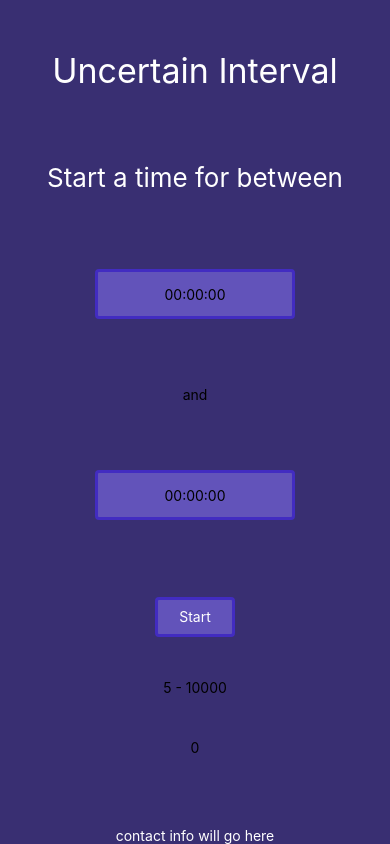
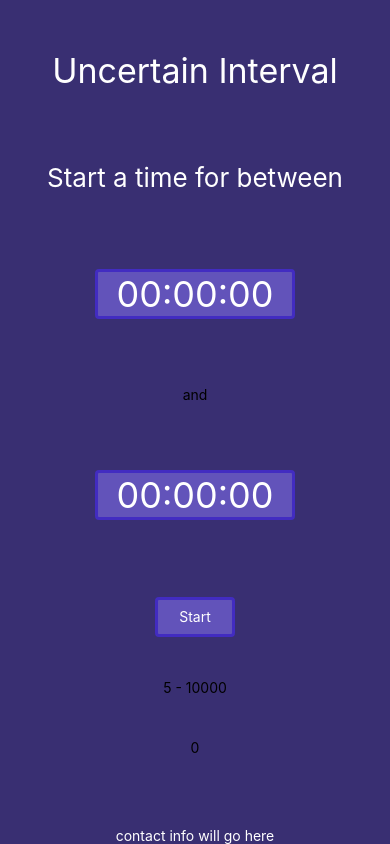
Before and after one commit to mfbadr/uncertain-interval, a React Native app: screen / in a window 390 px wide. Built offline with nearby package versions, Linux system fonts and the light colour scheme.

Commit message:
style inputs

```diff
--- a/app/components/TimerInput/styles.js
+++ b/app/components/TimerInput/styles.js
@@ -9,8 +9,13 @@ const styles = {
     textAlign: 'center',
     width: 200,
     height: 50,
+    color: '#FFF',
+    fontSize: 36
   },
-
+  timeDisplay: {
+    color: '#FFF',
+    fontSize: 36
+  }
 }
 
 export default styles;
```
